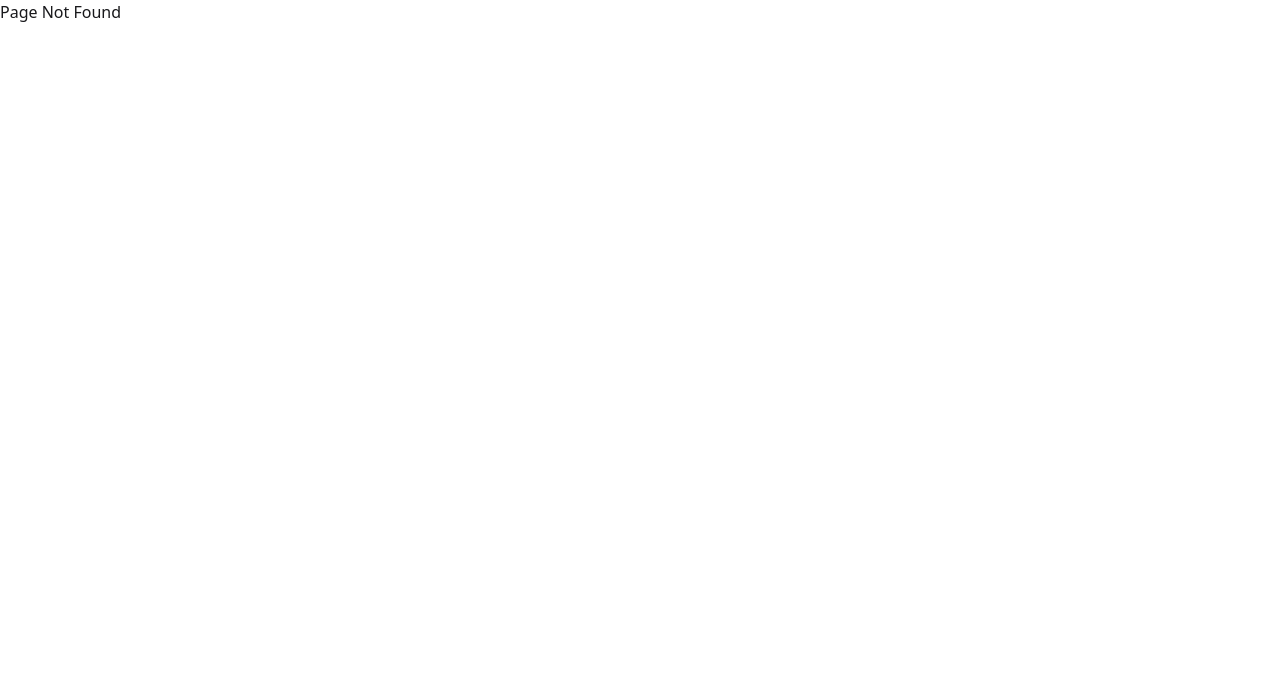
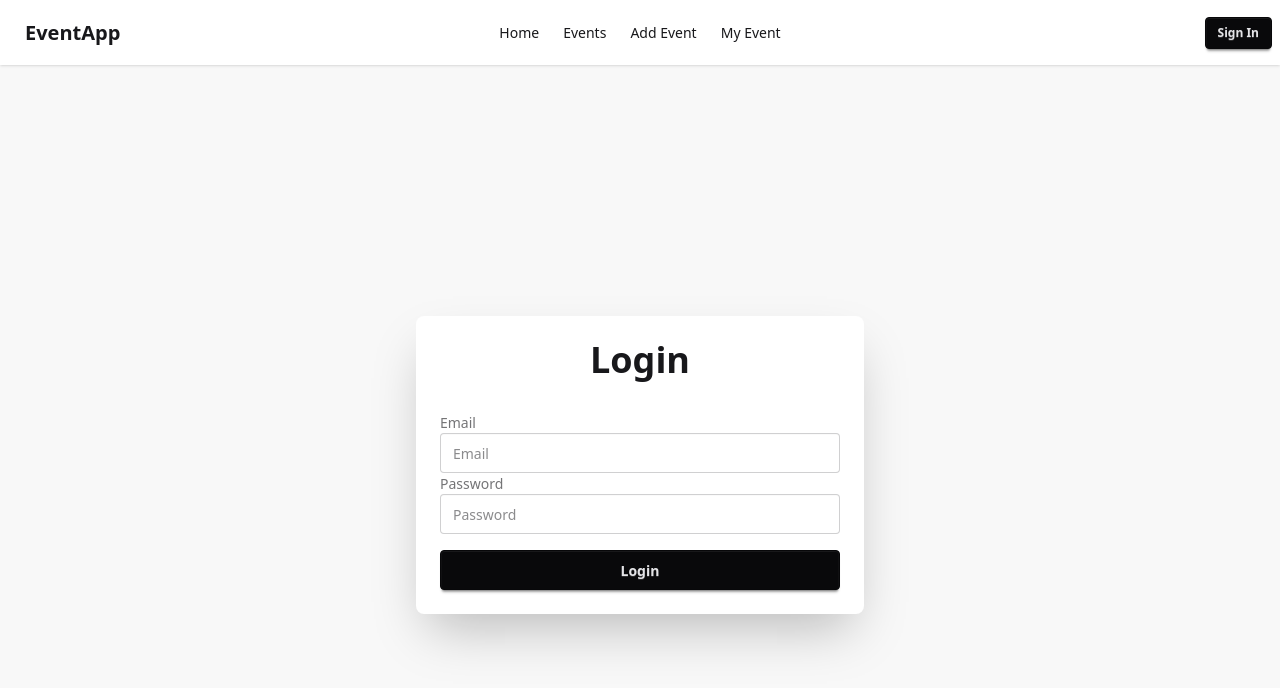
Before and after one commit to noorjahan220/event-sphere, a React (Vite) app: page /login in a window 1280 px wide. Before the commit this address had no page. Shown: the top 688 px of the page. Built offline with nearby package versions, Linux system fonts and the light colour scheme.

Commit message:
login and register page are added

```diff
--- /dev/null
+++ b/src/Pages/AddEvent/AddEvent.jsx
@@ -0,0 +1,11 @@
+import React from 'react';
+
+const AddEvent = () => {
+    return (
+        <div>
+            <h2>this is add event page</h2>
+        </div>
+    );
+};
+
+export default AddEvent;
--- /dev/null
+++ b/src/Pages/Login/Login.jsx
@@ -0,0 +1,71 @@
+import axios from "axios";
+import { useContext } from "react";
+import { useNavigate } from "react-router-dom";
+import { AuthContext } from "../../Provider/AuthProvider";
+
+
+
+const Login = () => {
+  const { login } = useContext(AuthContext);
+  const navigate = useNavigate();
+
+  const handleLogin = async (e) => {
+    e.preventDefault();
+    const form = e.target;
+    const email = form.email.value;
+    const password = form.password.value;
+
+    try {
+      const response = await axios.post("http://localhost:5000/login", {
+        email,
+        password,
+      });
+
+      alert(response.data.message);
+      login(response.data.user); // set user in context
+      form.reset();
+      navigate("/"); // redirect to home page
+    } catch (error) {
+      alert(error.response?.data?.message || "Login failed");
+    }
+  };
+
+  return (
+    <div className="hero min-h-screen bg-base-200">
+      <div className="hero-content w-full flex justify-center px-4">
+        <div className="card w-full max-w-md bg-base-100 shadow-2xl">
+          <div className="card-body">
+            <h1 className="text-3xl sm:text-4xl font-bold text-center mb-6">Login</h1>
+            <form onSubmit={handleLogin}>
+              <div>
+                <label className="label">Email</label>
+                <input
+                  name="email"
+                  type="email"
+                  className="input input-bordered w-full"
+                  placeholder="Email"
+                  required
+                />
+              </div>
+              <div>
+                <label className="label">Password</label>
+                <input
+                  name="password"
+                  type="password"
+                  className="input input-bordered w-full"
+                  placeholder="Password"
+                  required
+                />
+              </div>
+              <button className="btn btn-neutral w-full mt-4" type="submit">
+                Login
+              </button>
+            </form>
+          </div>
+        </div>
+      </div>
+    </div>
+  );
+};
+
+export default Login;
--- a/src/Pages/Register/Register.jsx
+++ b/src/Pages/Register/Register.jsx
@@ -1,6 +1,13 @@
 import axios from "axios";
+import { Link, useNavigate } from "react-router-dom";
+import { useContext } from "react";
+import { AuthContext } from "../../Provider/AuthProvider";
+
 
 const Register = () => {
+  const { login } = useContext(AuthContext); // Get login() function
+  const navigate = useNavigate(); // For redirection
+
   const handleRegister = async (e) => {
     e.preventDefault();
     const form = e.target;
@@ -20,6 +27,8 @@ const Register = () => {
       if (response.status === 201) {
         alert("Registration successful!");
         form.reset();
+        login(response.data.user); // Save user in context
+        navigate("/"); // Redirect to homepage
       }
     } catch (error) {
       alert(error.response?.data?.message || "Registration failed!");
@@ -38,42 +47,19 @@ const Register = () => {
               <form onSubmit={handleRegister}>
                 <div>
                   <label className="label">Name</label>
-                                    <input
-                                        name="name"
-                                        type="text"
-                                        className="input input-bordered w-full"
-                                        placeholder="Name"
-                                        required
-                                    />
+                  <input name="name" type="text" className="input input-bordered w-full" placeholder="Name" required />
                 </div>
                 <div>
                   <label className="label">Photo URL</label>
-                                    <input
-                                        name="image"
-                                        type="text"
-                                        className="input input-bordered w-full"
-                                        placeholder="Photo URL"
-                                    />
+                  <input name="image" type="text" className="input input-bordered w-full" placeholder="Photo URL" />
                 </div>
                 <div>
                   <label className="label">Email</label>
-                                    <input
-                                        name="email"
-                                        type="email"
-                                        className="input input-bordered w-full"
-                                        placeholder="Email"
-                                        required
-                                    />
+                  <input name="email" type="email" className="input input-bordered w-full" placeholder="Email" required />
                 </div>
                 <div>
                   <label className="label">Password</label>
-                                    <input
-                                        name="password"
-                                        type="password"
-                                        className="input input-bordered w-full"
-                                        placeholder="Password"
-                                        required
-                                    />
+                  <input name="password" type="password" className="input input-bordered w-full" placeholder="Password" required />
                 </div>
 
                 <div className="text-right">
@@ -83,6 +69,9 @@ const Register = () => {
                 <button className="btn btn-neutral w-full mt-2" type="submit">
                   Register
                 </button>
+                <Link to="/login" className="text-center block mt-4">
+                  Already have an account? Login
+                </Link>
               </form>
             </fieldset>
           </div>
--- a/src/Pages/shared/Navbar.jsx
+++ b/src/Pages/shared/Navbar.jsx
@@ -1,37 +1,60 @@
+import { useContext } from "react";
+
 import { Link } from "react-router-dom";
+import { AuthContext } from './../../Provider/AuthProvider';
 
 const Navbar = () => {
-    const links = <>
-        <li><a>Home</a></li>
-        <li><a>Events</a></li>
-        <li><a>Add Event</a></li>
-        <li><a>My Event</a></li>
+  const { user, logout } = useContext(AuthContext);
+
+  const links = (
+    <>
+      <li><Link to="/">Home</Link></li>
+      <li><Link to="/events">Events</Link></li>
+      <li><Link to="/add-event">Add Event</Link></li>
+      <li><Link to="/my-event">My Event</Link></li>
     </>
+  );
+
   return (
     <div className="navbar bg-base-100 shadow-sm">
       <div className="navbar-start">
         <div className="dropdown">
           <div tabIndex={0} role="button" className="btn btn-ghost lg:hidden">
-                        <svg xmlns="http://www.w3.org/2000/svg" className="h-5 w-5" fill="none" viewBox="0 0 24 24" stroke="currentColor"> <path strokeLinecap="round" strokeLinejoin="round" strokeWidth="2" d="M4 6h16M4 12h8m-8 6h16" /> </svg>
+            <svg xmlns="http://www.w3.org/2000/svg" className="h-5 w-5" fill="none"
+              viewBox="0 0 24 24" stroke="currentColor">
+              <path strokeLinecap="round" strokeLinejoin="round"
+                strokeWidth="2" d="M4 6h16M4 12h8m-8 6h16" />
+            </svg>
           </div>
-                    <ul
-                        tabIndex={0}
-                        className="menu menu-sm dropdown-content bg-base-100 rounded-box z-1 mt-3 w-52 p-2 shadow">
+          <ul tabIndex={0} className="menu menu-sm dropdown-content mt-3 z-[1] p-2 shadow bg-base-100 rounded-box w-52">
             {links}
           </ul>
         </div>
-                <a className="btn btn-ghost text-xl">daisyUI</a>
+        <Link className="btn btn-ghost text-xl" to="/">EventApp</Link>
       </div>
+
       <div className="navbar-center hidden lg:flex">
-                <ul className="menu menu-horizontal px-1">
+        <ul className="menu menu-horizontal px-1">{links}</ul>
+      </div>
 
-                    {links}
+      <div className="navbar-end">
+        {!user ? (
+          <>
+            <Link to="/login" className="btn btn-neutral btn-sm">Sign In</Link>
+          </>
+        ) : (
+          <div className="dropdown dropdown-end">
+            <div tabIndex={0} role="button" className="btn btn-ghost btn-circle avatar">
+              <div className="w-10 rounded-full">
+                <img src={user.image} alt="profile" />
+              </div>
+            </div>
+            <ul tabIndex={0} className="mt-3 z-[1] p-2 shadow menu menu-sm dropdown-content bg-base-100 rounded-box w-52">
+              <li><span className="text-center">{user.name}</span></li>
+              <li><button onClick={logout}>Logout</button></li>
             </ul>
           </div>
-            <div className="navbar-end">
-                <Link to="/register">
-                Register
-                </Link>
+        )}
       </div>
     </div>
   );
--- /dev/null
+++ b/src/Provider/AuthProvider.jsx
@@ -0,0 +1,24 @@
+import { createContext, useState } from "react";
+
+
+export const AuthContext = createContext();
+
+const AuthProvider = ({ children }) => {
+  const [user, setUser] = useState(null); // user = { name, email, image }
+
+  const login = (userData) => {
+    setUser(userData);
+  };
+
+  const logout = () => {
+    setUser(null);
+  };
+
+  return (
+    <AuthContext.Provider value={{ user, login, logout }}>
+      {children}
+    </AuthContext.Provider>
+  );
+};
+
+export default AuthProvider;
--- a/src/layout/MainLayout.jsx
+++ b/src/layout/MainLayout.jsx
@@ -3,7 +3,7 @@ import Navbar from '../Pages/shared/Navbar';
 
 const MainLayout = () => {
     return (
-        <div class="max-w-7xl mx-auto">
+        <div className="max-w-7xl mx-auto">
             <Navbar/>
             <Outlet/>
         </div>
--- a/src/router/router.jsx
+++ b/src/router/router.jsx
@@ -5,6 +5,7 @@ import {
 import MainLayout from "../layout/MainLayout";
 import Home from "../Pages/Home/Home";
 import Register from "../Pages/Register/Register";
+import Login from "../Pages/Login/Login";
 const router = createBrowserRouter([
   {
     path: "/",
@@ -19,6 +20,10 @@ const router = createBrowserRouter([
         path : "/register",
         element: <Register/>
        },
+       {
+        path:"/login",
+        element:<Login/>
+       }
     ]
   },
 ]);
```
Also changed, not shown: public/event.JSON (added, +82 -0 lines), src/main.jsx (+6 -1 lines), 1 other file (tests, documents, lock files or other folders). Lines whose indentation alone changed are shown as unchanged.
